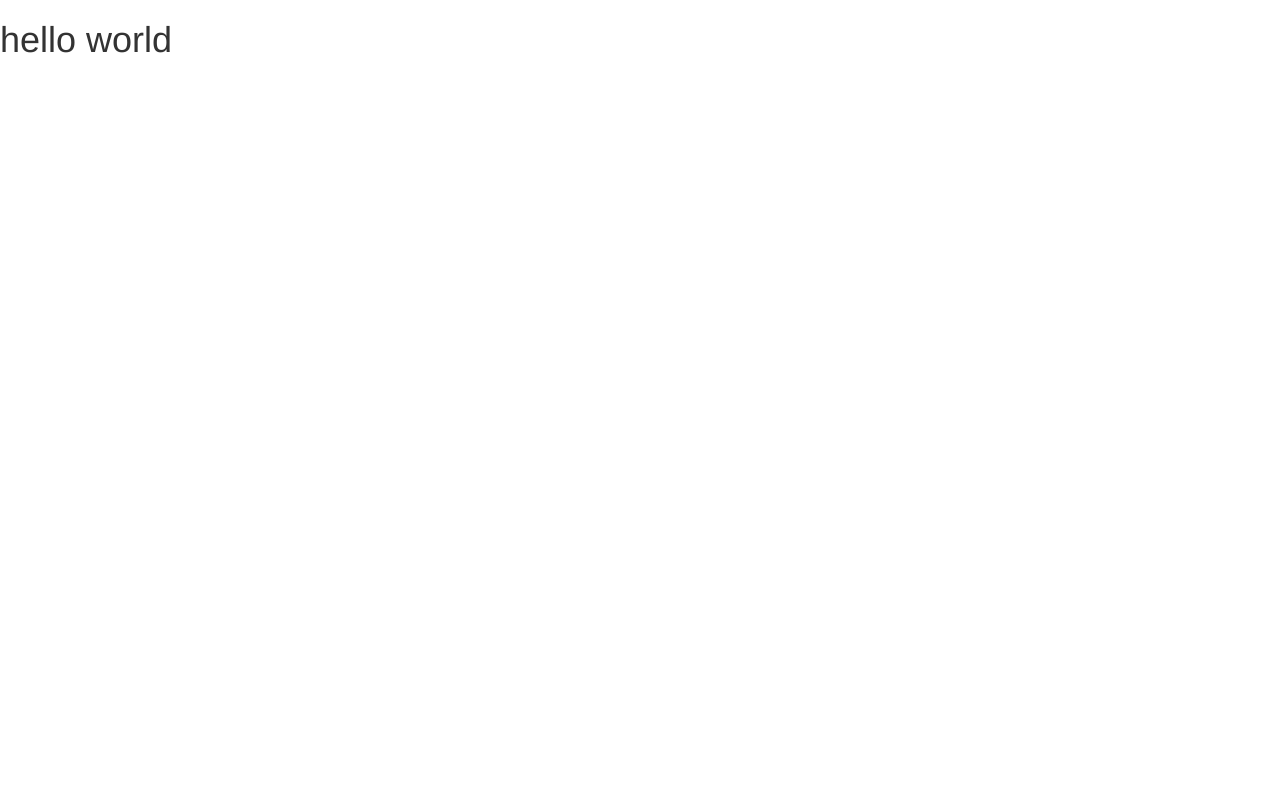
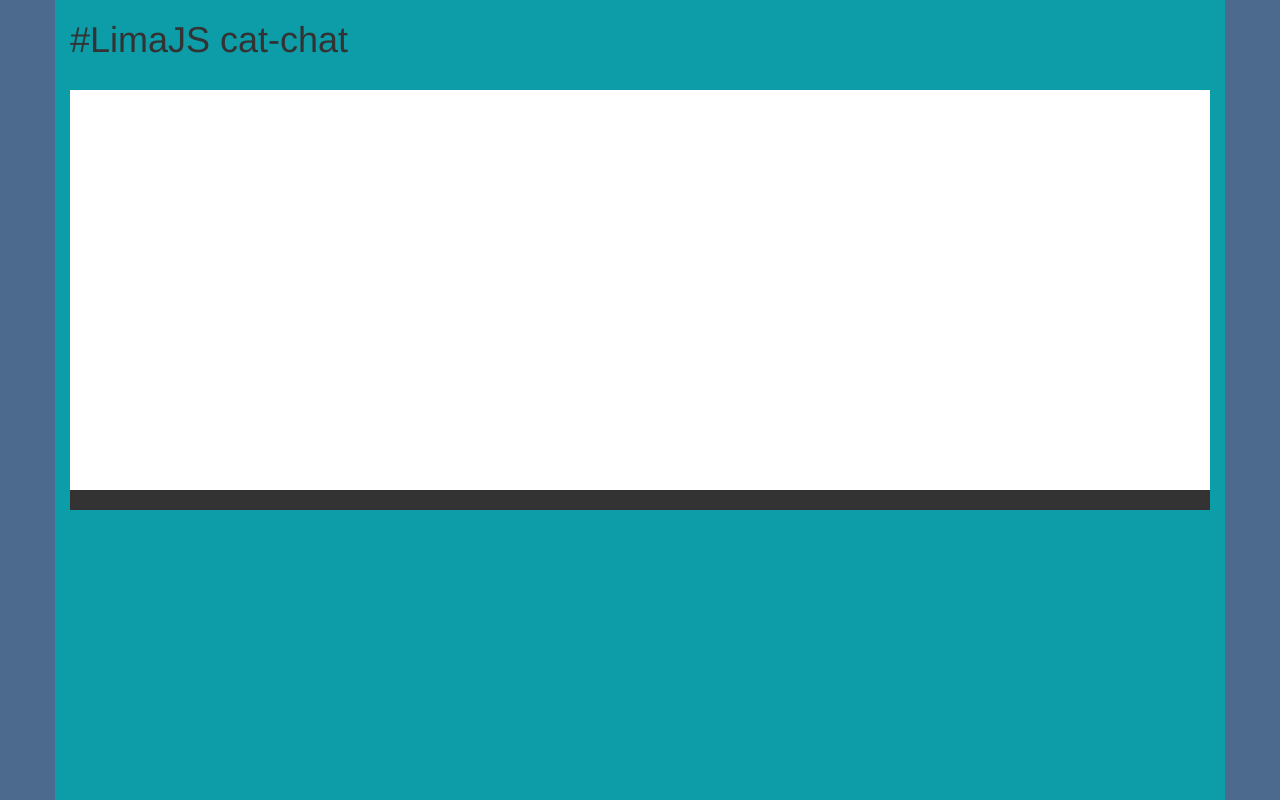
Before and after one commit to wixo/limajs-catchat, a website: page index.html in a window 1280 px wide. Drawn offline with nearby package versions, Linux system fonts and the light colour scheme.

Commit message:
add basic format

```diff
--- a/app.css
+++ b/app.css
@@ -0,0 +1,19 @@
+body,html {
+	background: #4C6A8D;
+	height: 100%;
+}
+.app-container {
+	background: #0C9DA9;
+	height: 100%;
+}
+.chat-room-holder {
+	padding: 20px 0;
+}
+.messages-holder {
+	background: white;
+	height: 400px;
+}
+.new-message-holder {
+	background: #333;
+	height: 20px;
+}
--- a/index.html
+++ b/index.html
@@ -7,7 +7,14 @@
 	<link rel="stylesheet" href="app.css">
 </head>
 <body>
-	<h1>hello world</h1>
+	<div class="container app-container">
+		<h1>#LimaJS cat-chat</h1>
+
+		<div class="chat-room-holder">
+			<div class="messages-holder"></div>
+			<div class="new-message-holder"></div>
+		</div>
+	</div>
 
 	<script src="//ajax.googleapis.com/ajax/libs/jquery/2.1.3/jquery.js"></script>
 	<script src="app.js"></script>
```
